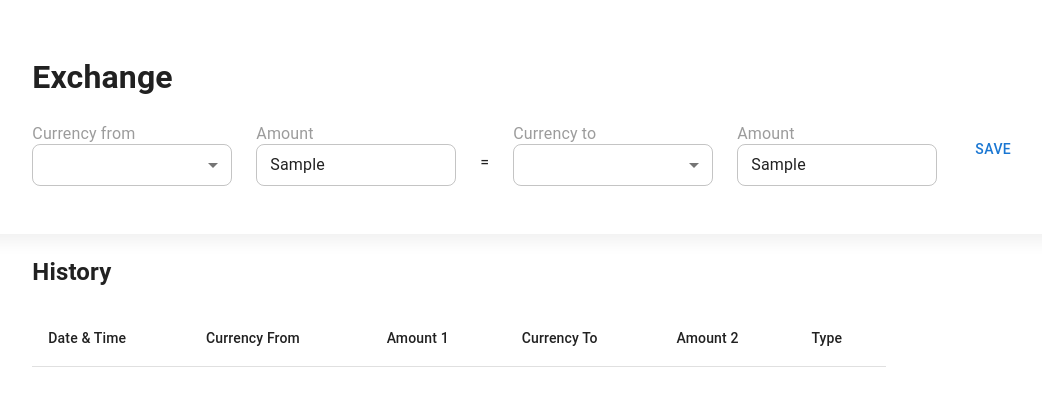
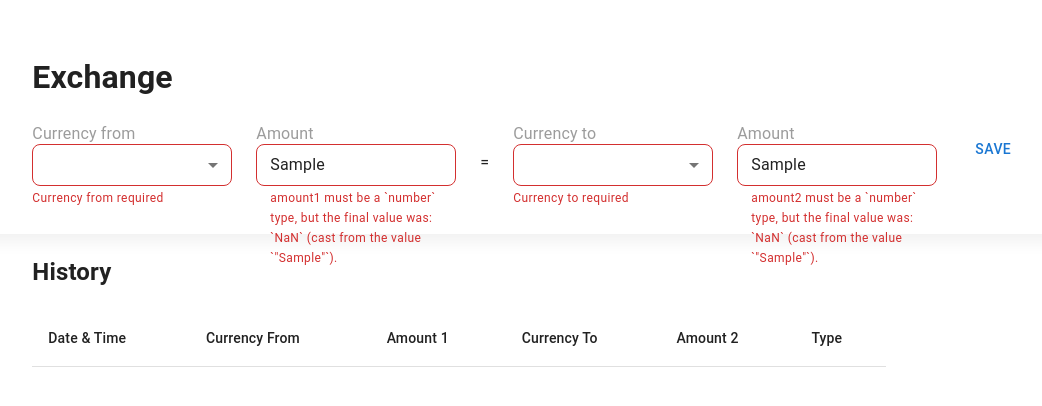
Before and after one commit to ronyevernaes/crypto-analytics, a React (Create React App) app in the folder frontend/: page / in a window 1280 px wide. Both pictures are taken after typing "Sample", "Sample" into the empty fields and a click on the button "SAVE". Shown: the top 406 px of the page, without its empty margins (181-1223 px from the left). Built offline with nearby package versions, Linux system fonts and the light colour scheme.

Commit message:
frontend save tx

```diff
--- a/frontend/package.json
+++ b/frontend/package.json
@@ -7,11 +7,13 @@
     "@emotion/styled": "^11.10.5",
     "@fontsource/red-hat-display": "^4.5.12",
     "@mui/material": "^5.11.8",
+    "formik": "^2.2.9",
     "react": "^18.2.0",
     "react-dom": "^18.2.0",
     "react-scripts": "5.0.1",
     "styled-components": "^5.3.6",
-    "web-vitals": "^2.1.0"
+    "web-vitals": "^2.1.0",
+    "yup": "^1.0.0"
   },
   "scripts": {
     "start": "react-scripts start",
--- a/frontend/src/components/Buttons/Button/Button.tsx
+++ b/frontend/src/components/Buttons/Button/Button.tsx
@@ -3,9 +3,10 @@ import { Button as MUIButton } from '@mui/material';
 
 export interface ButtonProps {
   children: string;
-  onClick: () => void;
+  type?: 'button' | 'submit' | 'reset';
+  onClick?: () => void;
 }
 
-export const Button: FC<ButtonProps> = ({ children, onClick }) => {
-  return <MUIButton onClick={onClick}>{children}</MUIButton>;
+export const Button: FC<ButtonProps> = ({ children, type, onClick }) => {
+  return <MUIButton type={type} onClick={onClick}>{children}</MUIButton>;
 };
--- a/frontend/src/components/DataEntry/Select/Select.tsx
+++ b/frontend/src/components/DataEntry/Select/Select.tsx
@@ -1,5 +1,5 @@
-import React, { FC, ReactNode } from 'react';
-import { MenuItem } from '@mui/material';
+import React, { ChangeEvent, FC, ReactNode } from 'react';
+import { MenuItem, FormHelperText, SelectChangeEvent } from '@mui/material';
 
 import { StyledSelect } from './Select.styled';
 import { BaseField, BaseFieldProps } from '../BaseField';
@@ -13,10 +13,14 @@ export interface SelectProps extends BaseFieldProps {
   options: SelectOption[];
 };
 
-export const Select: FC<SelectProps> = ({ options, label }) => {
+export const Select: FC<SelectProps> = ({ options, label, name, value, error, helperText, onChange }) => {
+  const localOnChange = (event: SelectChangeEvent<unknown>) => {
+    onChange && onChange(event as ChangeEvent);
+  };
+
   return (
     <BaseField label={label}>
-      <StyledSelect>
+      <StyledSelect name={name} error={error} value={value} onChange={localOnChange}>
         {options.map(({ label, value, icon }) => (
           <MenuItem value={value} key={value}>
             {icon ? icon : ''}
@@ -24,6 +28,7 @@ export const Select: FC<SelectProps> = ({ options, label }) => {
           </MenuItem>
         ))}
       </StyledSelect>
+      {helperText && <FormHelperText error={error}>{helperText}</FormHelperText>}
     </BaseField>
   );
 };
--- a/frontend/src/components/DataEntry/TextField/TextField.tsx
+++ b/frontend/src/components/DataEntry/TextField/TextField.tsx
@@ -5,10 +5,10 @@ import { BaseField, BaseFieldProps } from '../BaseField';
 
 export interface TextFieldProps extends BaseFieldProps {}
 
-export const TextField: FC<TextFieldProps> = ({ label }) => {
+export const TextField: FC<TextFieldProps> = ({ label, name, value, error, helperText, onChange }) => {
   return (
     <BaseField label={label}>
-      <StyledTextField></StyledTextField>
+      <StyledTextField name={name} value={value} error={error} helperText={helperText} onChange={onChange} />
     </BaseField>
   );
-}
+};
--- a/frontend/src/components/Widgets/Toolbar/Toolbar.tsx
+++ b/frontend/src/components/Widgets/Toolbar/Toolbar.tsx
@@ -1,4 +1,6 @@
 import React, { FC } from 'react';
+import { useFormik } from 'formik';
+import * as Yup from 'yup';
 
 import { Button } from '../../Buttons';
 import { Select, TextField } from '../../DataEntry';
@@ -20,20 +22,96 @@ export const Toolbar: FC<ToolbarProps> = () => {
     { label: 'USD', value: 'USD' },
   ];
 
-  const onSave = () => {};
+  const formik = useFormik({
+    initialValues: {
+      currencyFrom: undefined,
+      amount1: undefined,
+      currencyTo: undefined,
+      amount2: undefined,
+    },
+    onSubmit: (values) => {
+      fetch('http://localhost:3000/tx', {
+        method: 'POST',
+        headers: {
+          'Content-Type': 'application/json',
+        },
+        body: JSON.stringify({
+          ...values,
+          dateTime: Date.now(),
+        }),
+      });
+    },
+    validationSchema: Yup.object({
+      currencyFrom: Yup.string().required('Currency from required'),
+      amount1: Yup.number().positive().required('Amount from required'),
+      currencyTo: Yup.string().required('Currency to required'),
+      amount2: Yup.number().positive().required('Amount to required'),
+    })
+  })
 
   return (
     <StyledToolbarContainer>
       <MainLayout>
         <StyledToolbarTitle>Exchange</StyledToolbarTitle>
 
-        <StyledToolbarForm>
-          <Select options={fromOptions} label='Currency from' />
-          <TextField label='Amount' />
+        <StyledToolbarForm onSubmit={formik.handleSubmit}>
+          <Select
+            options={fromOptions}
+            label='Currency from'
+            name='currencyFrom'
+            value={formik.values.currencyFrom}
+            error={formik.touched.currencyFrom && Boolean(formik.errors.currencyFrom)}
+            helperText={
+              formik.errors.currencyFrom && formik.touched.currencyFrom
+                ? formik.errors.currencyFrom
+                : ''
+            }
+            onChange={formik.handleChange}
+          />
+
+          <TextField
+            label='Amount'
+            name='amount1'
+            value={formik.values.amount1}
+            error={formik.touched.amount1 && Boolean(formik.errors.amount1)}
+            helperText={
+              formik.errors.amount1 && formik.touched.amount1
+                ? formik.errors.amount1
+                : ''
+            }
+            onChange={formik.handleChange}
+          />
+
           <StyledEqualSign>=</StyledEqualSign>
-          <Select options={toOptions} label='Currency to' />
-          <TextField label='Amount' />
-          <Button onClick={onSave}>Save</Button>
+
+          <Select
+            options={toOptions}
+            label='Currency to'
+            name='currencyTo'
+            value={formik.values.currencyTo}
+            error={formik.touched.currencyTo && Boolean(formik.errors.currencyTo)}
+            helperText={
+              formik.errors.currencyTo && formik.touched.currencyTo
+                ? formik.errors.currencyTo
+                : ''
+            }
+            onChange={formik.handleChange}
+          />
+
+          <TextField
+            label='Amount'
+            name='amount2'
+            value={formik.values.amount2}
+            error={formik.touched.amount2 && Boolean(formik.errors.amount2)}
+            helperText={
+              formik.errors.amount2 && formik.touched.amount2
+                ? formik.errors.amount2
+                : ''
+            }
+            onChange={formik.handleChange}
+          />
+
+          <Button type='submit'>Save</Button>
         </StyledToolbarForm>
       </MainLayout>
     </StyledToolbarContainer>
--- a/frontend/src/interfaces/ExchangeTx.ts
+++ b/frontend/src/interfaces/ExchangeTx.ts
@@ -1,6 +1,6 @@
 export enum PriceType {
   live = 'Live Price',
-  exchanged = 'Exchanged'
+  exchanged = 'Exchanged',
 }
 
 export interface ExchangeTx {
```
Also changed, not shown: frontend/src/components/DataEntry/BaseField/BaseField.tsx (+6 -1 lines), 1 other file (tests, documents, lock files or other folders).
